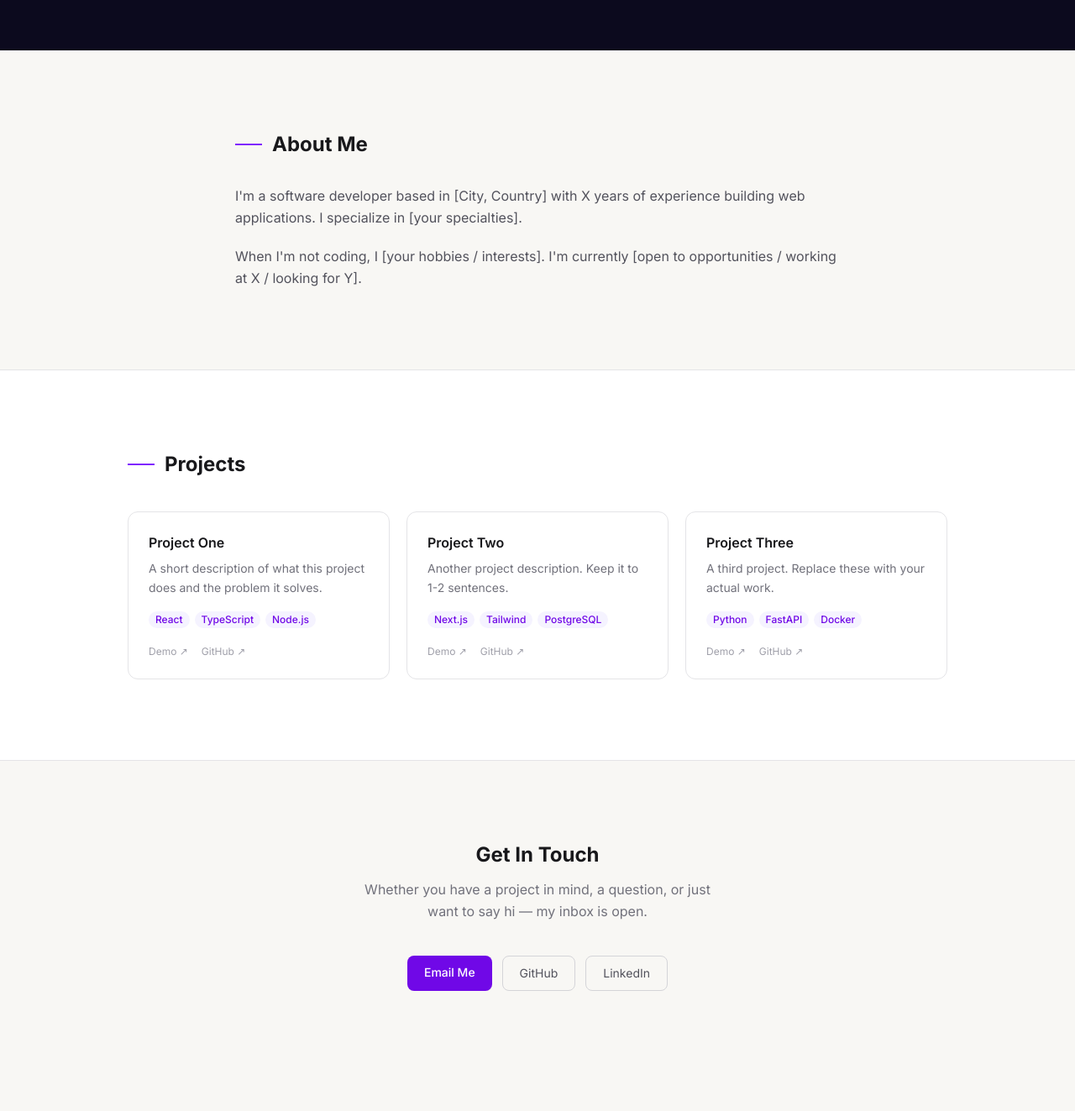
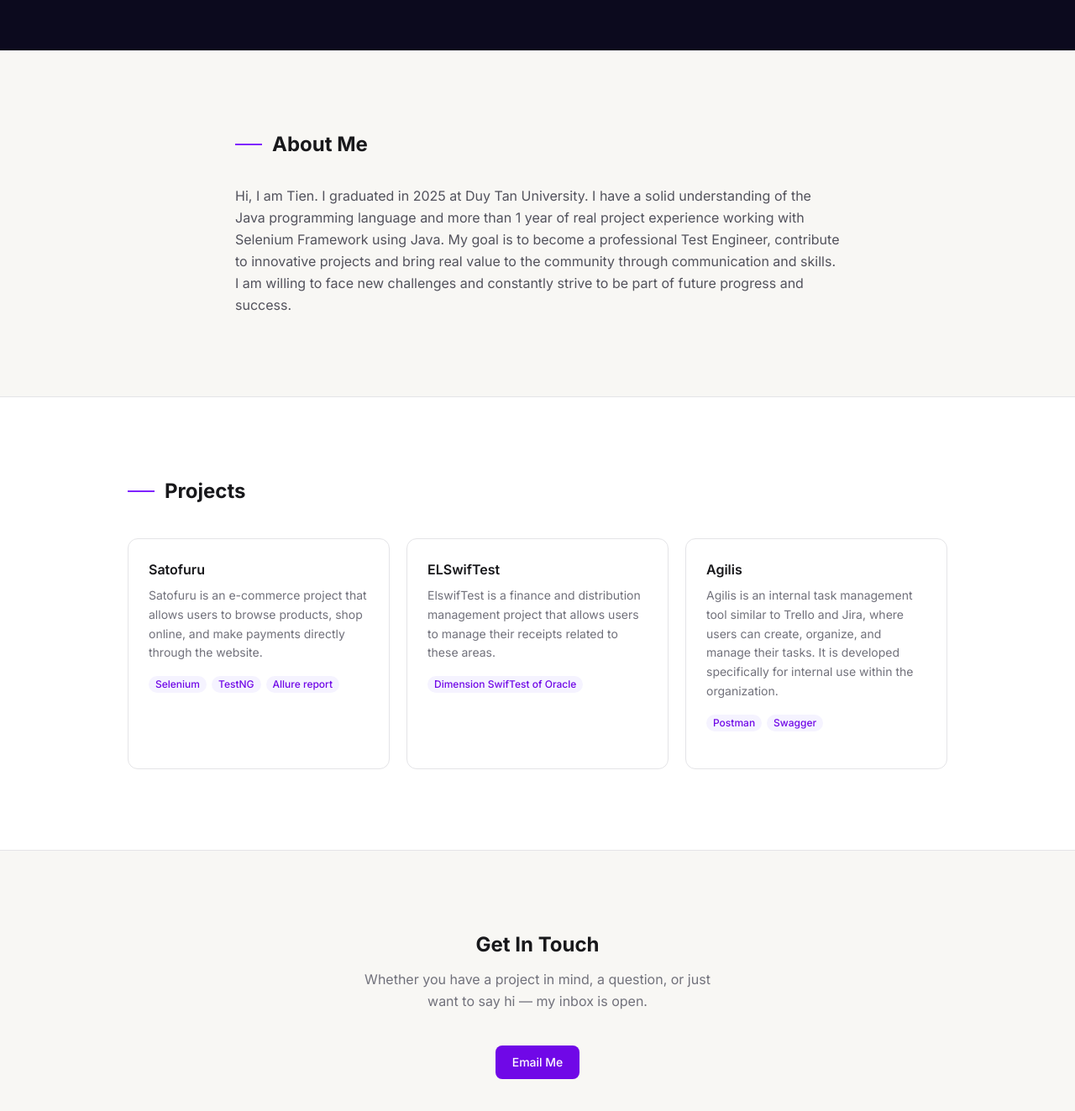
Before and after one commit to phuctien1909/portfolio-website, a Next.js app: page / in a window 1280 px wide. Shown: the part 677-2000 px from the top of the page at 84% size. Before the commit the page ends 1953 px from the top, so only its background shows below. Built offline with nearby package versions, Linux system fonts and the light colour scheme.

Commit message:
feat: landing page auto-syncs from Master CV variant
Co-Authored-By: Claude Fable 5 <noreply@anthropic.com>

```diff
--- a/app/page.tsx
+++ b/app/page.tsx
@@ -1,15 +1,22 @@
+'use client';
+import { useEffect, useState } from 'react';
+import { defaultCV } from '@/lib/cv-defaults';
+import { loadPortfolioCV } from '@/lib/cv-storage';
 import { Hero } from '@/components/portfolio/Hero';
 import { About } from '@/components/portfolio/About';
 import { ProjectsSection } from '@/components/portfolio/ProjectsSection';
 import { Contact } from '@/components/portfolio/Contact';
 
 export default function Home() {
+  const [cv, setCV] = useState(defaultCV);
+  useEffect(() => { setCV(loadPortfolioCV()); }, []);
+
   return (
     <main>
-      <Hero />
-      <About />
-      <ProjectsSection />
-      <Contact />
+      <Hero personal={cv.personal} />
+      <About summary={cv.summary} />
+      <ProjectsSection projects={cv.projects} />
+      <Contact personal={cv.personal} />
     </main>
   );
 }
--- a/components/portfolio/About.tsx
+++ b/components/portfolio/About.tsx
@@ -1,4 +1,4 @@
-export function About() {
+export function About({ summary }: { summary: string }) {
   return (
     <section id="about" className="max-w-3xl mx-auto px-6 py-24">
       <h2 className="text-2xl font-bold mb-8 flex items-center gap-3">
@@ -6,14 +6,7 @@ export function About() {
         About Me
       </h2>
       <div className="space-y-5 text-zinc-600 leading-relaxed text-base">
-        <p>
-          I'm a software developer based in [City, Country] with X years of experience
-          building web applications. I specialize in [your specialties].
-        </p>
-        <p>
-          When I'm not coding, I [your hobbies / interests]. I'm currently [open to opportunities /
-          working at X / looking for Y].
-        </p>
+        <p className="whitespace-pre-line">{summary}</p>
       </div>
     </section>
   );
--- a/components/portfolio/Contact.tsx
+++ b/components/portfolio/Contact.tsx
@@ -1,4 +1,10 @@
-export function Contact() {
+import type { PersonalInfo } from '@/lib/cv-types';
+
+function externalHref(url: string): string {
+  return url.startsWith('http') ? url : `https://${url}`;
+}
+
+export function Contact({ personal }: { personal: PersonalInfo }) {
   return (
     <section id="contact" className="max-w-3xl mx-auto px-6 py-24 text-center">
       <h2 className="text-2xl font-bold mb-3">Get In Touch</h2>
@@ -7,28 +13,34 @@ export function Contact() {
         my inbox is open.
       </p>
       <div className="flex justify-center gap-3 flex-wrap text-sm">
+        {personal.email && (
           <a
-          href="mailto:your@email.com"
+            href={`mailto:${personal.email}`}
             className="px-5 py-2.5 bg-violet-700 text-white rounded-lg hover:bg-violet-600 transition-colors font-medium"
           >
             Email Me
           </a>
+        )}
+        {personal.website && (
           <a
-          href="https://github.com/yourusername"
+            href={externalHref(personal.website)}
             className="px-5 py-2.5 border border-zinc-300 rounded-lg text-zinc-600 hover:border-zinc-400 hover:text-zinc-900 transition-colors"
             target="_blank"
             rel="noreferrer"
           >
-          GitHub
+            Website
           </a>
+        )}
+        {personal.linkedin && (
           <a
-          href="https://linkedin.com/in/yourprofile"
+            href={externalHref(personal.linkedin)}
             className="px-5 py-2.5 border border-zinc-300 rounded-lg text-zinc-600 hover:border-zinc-400 hover:text-zinc-900 transition-colors"
             target="_blank"
             rel="noreferrer"
           >
             LinkedIn
           </a>
+        )}
       </div>
     </section>
   );
--- a/components/portfolio/Hero.tsx
+++ b/components/portfolio/Hero.tsx
@@ -1,16 +1,18 @@
 import Link from 'next/link';
+import type { PersonalInfo } from '@/lib/cv-types';
 
-export function Hero() {
+export function Hero({ personal }: { personal: PersonalInfo }) {
   return (
     <section className="flex flex-col items-center justify-center min-h-[85vh] text-center px-6 bg-[#0C0A1E]">
       <p className="font-mono text-xs uppercase tracking-[0.25em] text-violet-400 mb-5">
         Hello, I'm
       </p>
       <h1 className="text-5xl md:text-7xl font-bold tracking-tight mb-5 bg-gradient-to-br from-white via-violet-100 to-violet-400 bg-clip-text text-transparent">
-        Your Name
+        {personal.name}
       </h1>
       <p className="text-lg text-zinc-400 max-w-xl mb-10 leading-relaxed">
-        Full-Stack Developer · Building fast, accessible web apps with React and Node.js.
+        {personal.title}
+        {personal.location ? ` · ${personal.location}` : ''}
       </p>
       <div className="flex gap-4 flex-wrap justify-center">
         <Link
--- a/components/portfolio/ProjectsSection.tsx
+++ b/components/portfolio/ProjectsSection.tsx
@@ -1,28 +1,7 @@
-const PROJECTS = [
-  {
-    name: 'Project One',
-    description: 'A short description of what this project does and the problem it solves.',
-    tech: ['React', 'TypeScript', 'Node.js'],
-    url: '#',
-    repo: '#',
-  },
-  {
-    name: 'Project Two',
-    description: 'Another project description. Keep it to 1-2 sentences.',
-    tech: ['Next.js', 'Tailwind', 'PostgreSQL'],
-    url: '#',
-    repo: '#',
-  },
-  {
-    name: 'Project Three',
-    description: 'A third project. Replace these with your actual work.',
-    tech: ['Python', 'FastAPI', 'Docker'],
-    url: '#',
-    repo: '#',
-  },
-];
+import type { Project } from '@/lib/cv-types';
 
-export function ProjectsSection() {
+export function ProjectsSection({ projects }: { projects: Project[] }) {
+  if (projects.length === 0) return null;
   return (
     <section id="projects" className="py-24 bg-white border-y border-zinc-200">
       <div className="max-w-5xl mx-auto px-6">
@@ -31,9 +10,9 @@ export function ProjectsSection() {
           Projects
         </h2>
         <div className="grid md:grid-cols-3 gap-5">
-          {PROJECTS.map(p => (
+          {projects.map(p => (
             <div
-              key={p.name}
+              key={p.id}
               className="rounded-xl border border-zinc-200 p-6 hover:border-violet-300 hover:shadow-md transition-all group bg-white"
             >
               <h3 className="font-semibold text-base mb-2 group-hover:text-violet-700 transition-colors">
@@ -41,16 +20,19 @@ export function ProjectsSection() {
               </h3>
               <p className="text-zinc-500 text-sm mb-4 leading-relaxed">{p.description}</p>
               <div className="flex flex-wrap gap-1.5 mb-5">
-                {p.tech.map(t => (
+                {p.technologies.map(t => (
                   <span key={t} className="bg-violet-50 text-violet-700 text-xs px-2 py-0.5 rounded-full font-medium">
                     {t}
                   </span>
                 ))}
               </div>
-              <div className="flex gap-4 text-xs text-zinc-400">
-                <a href={p.url} className="hover:text-violet-700 transition-colors">Demo ↗</a>
-                <a href={p.repo} className="hover:text-zinc-700 transition-colors">GitHub ↗</a>
-              </div>
+              {p.url && (
+                <div className="flex gap-4 text-xs text-zinc-400">
+                  <a href={p.url} target="_blank" rel="noreferrer" className="hover:text-violet-700 transition-colors">
+                    Visit ↗
+                  </a>
+                </div>
+              )}
             </div>
           ))}
         </div>
```
Also changed, not shown: 1 other file (tests, documents, lock files or other folders). Lines whose indentation alone changed are shown as unchanged.
